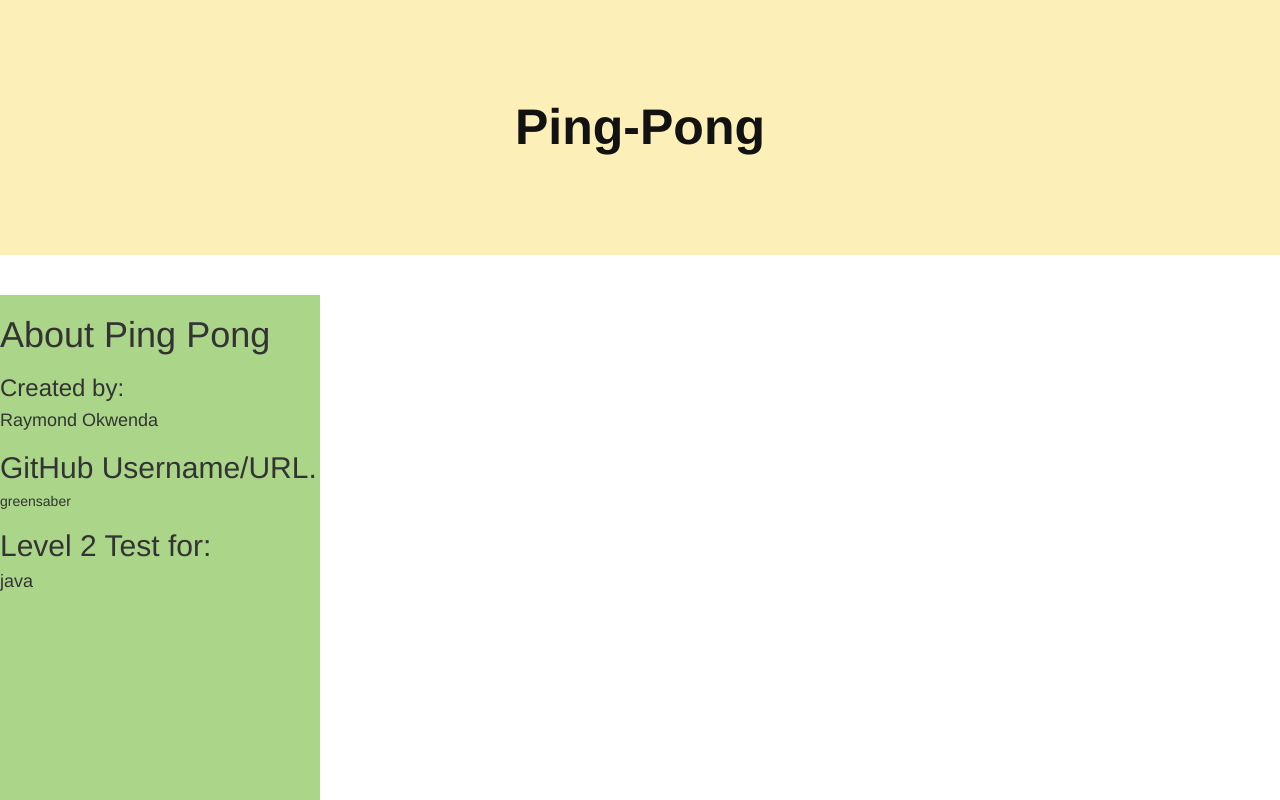
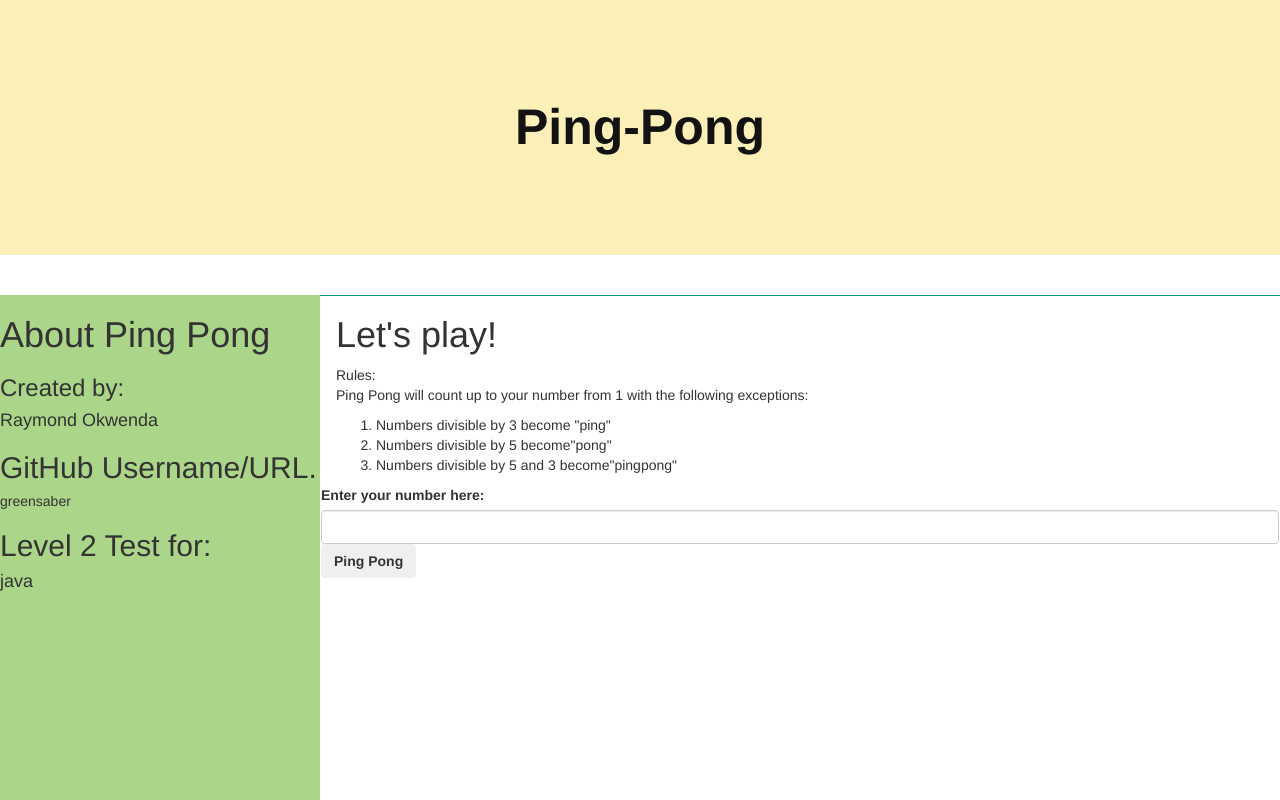
Before and after one commit to Raymond2393/Ping-Pong, a plain HTML site: page index.html in a window 1280 px wide. Drawn offline with nearby package versions, Linux system fonts and the light colour scheme.

Commit message:
add forms

```diff
--- a/index.html
+++ b/index.html
@@ -21,3 +21,25 @@
                   <h2>Level 2 Test for:</h2>
                   <h4>java</h4>
       </div>
+      <div style="margin-left:25%">
+
+  <div class="w3-container w3-teal">
+
+  </div>
+
+  <div class="w3-container">
+    <h1>Let's play!</h1>
+    <p1>Rules:</p1>
+    <p>Ping Pong will count up to your number from 1 with the following exceptions:</p>
+    <ol>
+      <li>Numbers divisible by 3 become "ping"</li>
+      <li>Numbers divisible by 5 become"pong"</li>
+      <li>Numbers divisible by 5 and 3 become"pingpong"</li>
+    </ol>
+    <form class="form-horizontal" id="game">
+         <div class="form-group">
+           <label for="">Enter your number here:</label>
+           <input type="number" name="" value="" class="form-control" id="numeral">
+           <button type="submit" class="btn butt" name="button"><strong>Ping Pong</strong></button>
+         </div>
+       </form>
```
